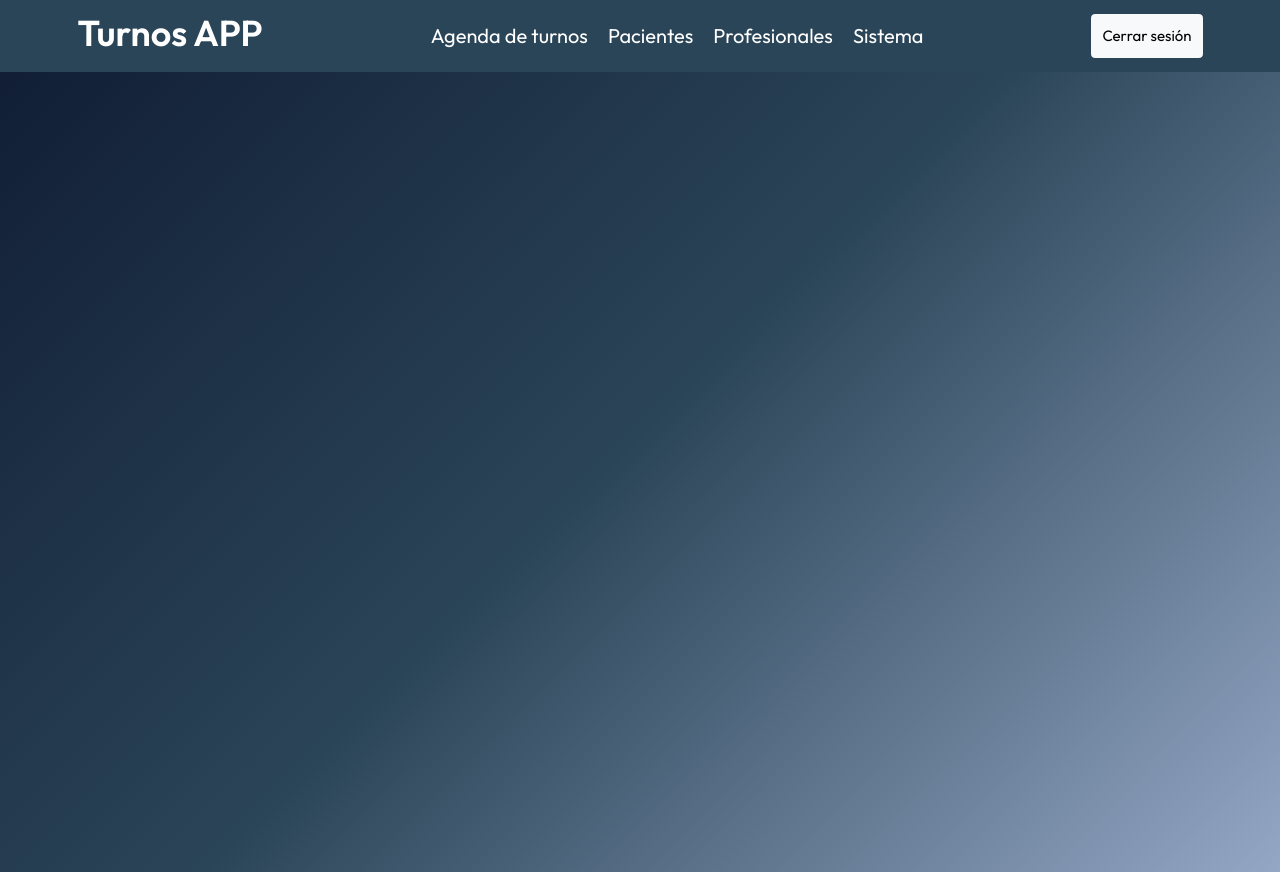
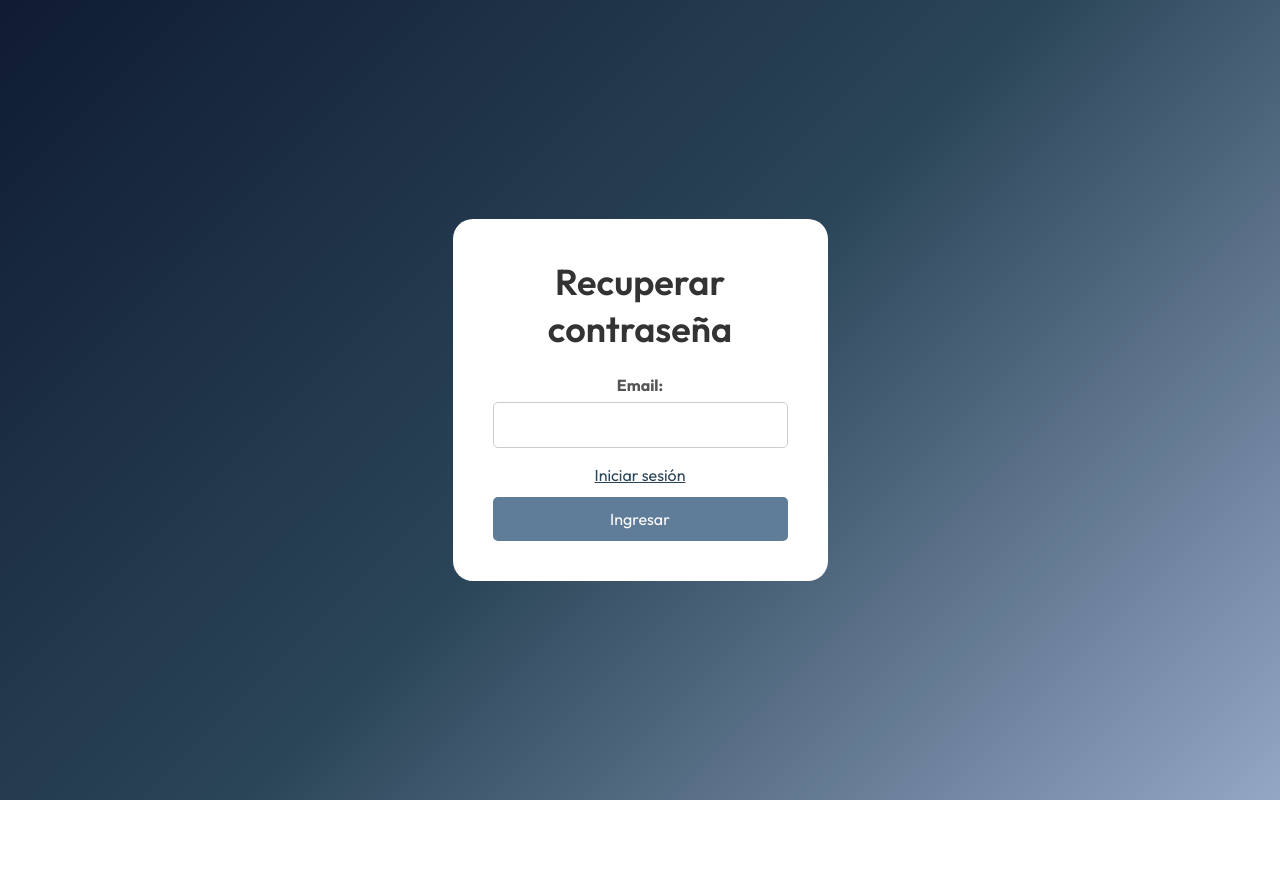
Before and after one commit to JoannaRocio/app-turnos, a React (Create React App) app: page /password-recovery in a window 1280 px wide. After the commit the page ends 800 px from the top, so only its background shows below. Built offline with nearby package versions, Linux system fonts and the light colour scheme.

Commit message:
Adding Password recovery

```diff
--- a/src/App.tsx
+++ b/src/App.tsx
@@ -3,21 +3,35 @@ import { BrowserRouter as Router, Routes, Route, Navigate, useLocation } from 'r
 import Login from './pages/login/Login';
 import Home from './pages/home/Home';
 import Header from './components/Header/Header';
+import PasswordRecovery from './pages/password-recovery/PasswordRecovery';
 
 function App() {
 
   const location = useLocation();
 
+  // Simulación simple de login (usualmente revisás localStorage o un contexto)
+  const isAuthenticated = !!localStorage.getItem('token');
+
   return (
     <>
       <header>
-        {location.pathname !== '/' && <Header />}
+        {location.pathname !== '/login' && location.pathname !== '/password-recovery' && <Header />}
       </header>
 
       <div className="App">
         <Routes>
-          <Route path="/" element={<Login />} />
-          <Route path="/home" element={<Home />} />
+          {/* Si el usuario está logueado y entra a /, redirige a /home. Si no, al login */}
+          <Route path="/" element={
+            isAuthenticated ? <Navigate to="/home" replace /> : <Navigate to="/login" replace />
+          } />
+
+          <Route path="/login" element={<Login />} />
+          <Route path="/password-recovery" element={<PasswordRecovery />} />
+
+          {/* Ruta protegida */}
+          <Route path="/home" element={
+            isAuthenticated ? <Home /> : <Navigate to="/login" replace />
+          } />
         </Routes>
       </div>
     </>
--- a/src/pages/login/Login.tsx
+++ b/src/pages/login/Login.tsx
@@ -90,7 +90,7 @@ const Login: React.FC = () => {
                   />
                 </div>
 
-                <a href="">¿Olvidaste tu contraseña?</a>
+                <a href="/password-recovery">¿Olvidaste tu contraseña?</a>
 
                 <button type="submit" className="submit-button">
                   Ingresar
--- /dev/null
+++ b/src/pages/password-recovery/PasswordRecovery.tsx
@@ -0,0 +1,90 @@
+import React, { useState } from "react";
+import "./PasswordRecovery.scss"; // Importa los estilos
+import { useNavigate } from 'react-router-dom';
+
+const PasswordRecovery: React.FC = () => {
+    const [username, setUser] = useState<string>("");
+    const [error, setError] = useState<string>("");
+
+    const handlePasswordRecovery = async (e: React.FormEvent<HTMLFormElement>) => {
+        e.preventDefault();
+
+        // Validación básica
+        // if (!username) {
+        //   setError("Por favor, completa todos los campos.");
+        //   return;
+        // }
+
+        if (!username) {
+          setError("El usuario no es válido.");
+          return;
+        }
+
+        // const response = await fetch("http://localhost:8080/api/v1/user/login", {
+        //   method: "POST",
+        //   headers: { "Content-Type": "application/json" },
+        //   body: JSON.stringify({ username })
+        // });
+
+        // Verifica si la respuesta es exitosa antes de procesarla
+        // if (!response.ok) {
+        //     console.error(`Error: ${response.status} - ${response.statusText}`);
+        // } else {
+        //     const data = await response.json(); // Convertir a JSON una sola vez
+        //     console.log(data);
+        // }
+
+        // const data = await response.json();
+        // console.log(data);
+
+        // if (data.status == true) {
+        //     // const token = await response.text();
+        //     // localStorage.setItem("token", token);
+        //     alert(data.message);
+        //     navigate("/home");
+        // } else {
+        //     alert(data.message);
+        // }
+    }
+
+
+    return(
+        <section className="container container-login ">
+        <div className="row justify-content-center">
+          <div className="col-12 container-formLogin">
+
+            <div className="row">
+              <div className="col">
+                <h2>Recuperar contraseña</h2>
+              </div>
+            </div>
+
+            <div className="row">
+              <div className="col">
+                {error && <p className="error-message">{error}</p>}
+                <form onSubmit={handlePasswordRecovery}>
+                  <div className="form-group">
+                    <label htmlFor="user">Email:</label>
+                    <input
+                      type="text"
+                      id="user"
+                      value={username}
+                      onChange={(e) => setUser(e.target.value)}
+                    />
+                  </div>
+                  <a href="/login">Iniciar sesión</a>
+
+                  <button type="submit" className="submit-button">
+                    Ingresar
+                  </button>
+                </form>
+              </div>
+            </div>
+
+          </div>
+        </div>
+      </section>
+    )
+}
+
+export default PasswordRecovery
```
Also changed, not shown: src/pages/password-recovery/PasswordRecovery.scss (added).
